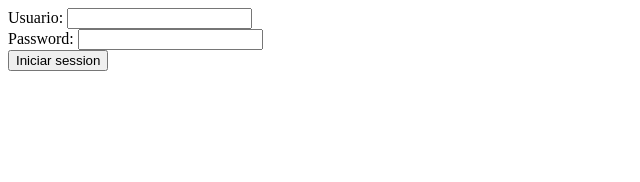
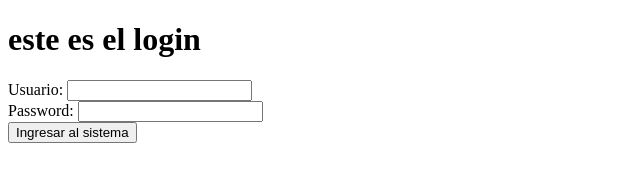
Before and after one commit to danielbq0802/prueba-git, a plain HTML site: page login.html in a window 1280 px wide. Shown: the whole page, without its empty margins (0-640 px from the left). Drawn offline with Linux system fonts and the light colour scheme.

Commit message:
modifique el login

```diff
--- a/login.html
+++ b/login.html
@@ -4,12 +4,13 @@
 	<title>LOGIN</title>
 </head>
 <body>
+	<h1>este es el login</h1>
 	<form action="" method="GET">
 		<label>Usuario: </label>
 		<input type="text" name="user"><br>
 		<label>Password: </label>
 		<input type="text" name="password"><br>
-		<button>Iniciar session</button>
+		<button>Ingresar al sistema</button>
 	</form>
 </body>
 </html>
```
